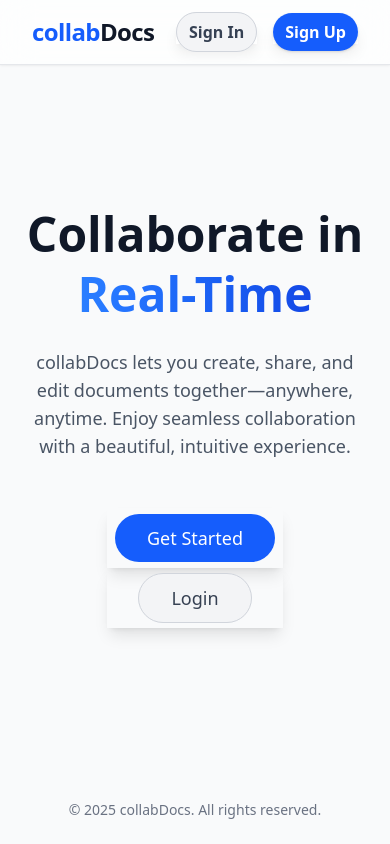
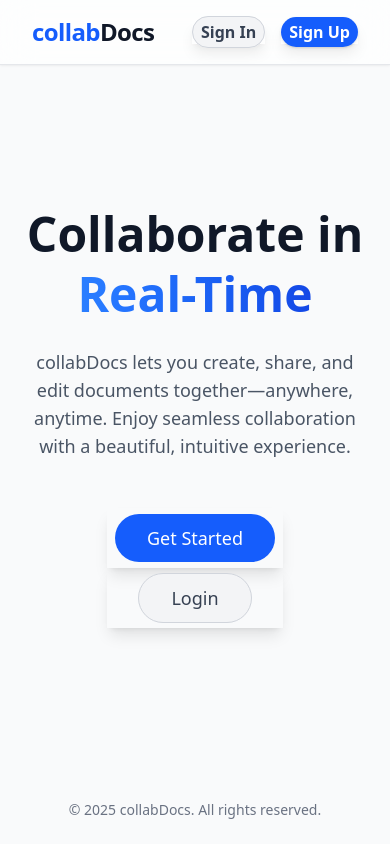
Before and after one commit to Swapnilgupta8585/collabDocs, a React (Vite) app in the folder frontend/: page / in a window 390 px wide. Built offline with nearby package versions, Linux system fonts and the light colour scheme; no server answers; what quill-cursors would draw is missing.

Commit message:
add more responsiveness

```diff
--- a/frontend/src/pages/LandingPage.jsx
+++ b/frontend/src/pages/LandingPage.jsx
@@ -35,7 +35,7 @@ export default function LandingPage() {
             <div className="hover:scale-110 transition shadow-lg" >
               <Link
                 to="/login"
-                className="text-base  px-3 py-2 sm:px-5 sm:py-2 rounded-full border font-semibold border-gray-300 dark:border-gray-600 text-gray-700 dark:text-gray-200 bg-gray-100 dark:bg-gray-700 hover:bg-gray-200 dark:hover:bg-gray-600 "
+                className="text-base px-2 py-1 sm:px-3 sm:py-2 md:px-5 md:py-2 rounded-full border font-semibold border-gray-300 dark:border-gray-600 text-gray-700 dark:text-gray-200 bg-gray-100 dark:bg-gray-700 hover:bg-gray-200 dark:hover:bg-gray-600 "
               >
                 Sign In
               </Link>
@@ -43,7 +43,7 @@ export default function LandingPage() {
             <div  className=" hover:scale-110 transition shadow-lg">
               <Link
                 to="/register"
-                className="text-base px-3 py-2 sm:px-5 sm:py-2 rounded-full bg-blue-600 dark:bg-blue-500 text-white font-semibold shadow hover:bg-blue-700 dark:hover:bg-blue-600"
+                className="text-base px-2 py-1 sm:px-3 sm:py-2 md:px-5 md:py-2 rounded-full bg-blue-600 dark:bg-blue-500 text-white font-semibold shadow hover:bg-blue-700 dark:hover:bg-blue-600"
               >
                 Sign Up
               </Link>
```
